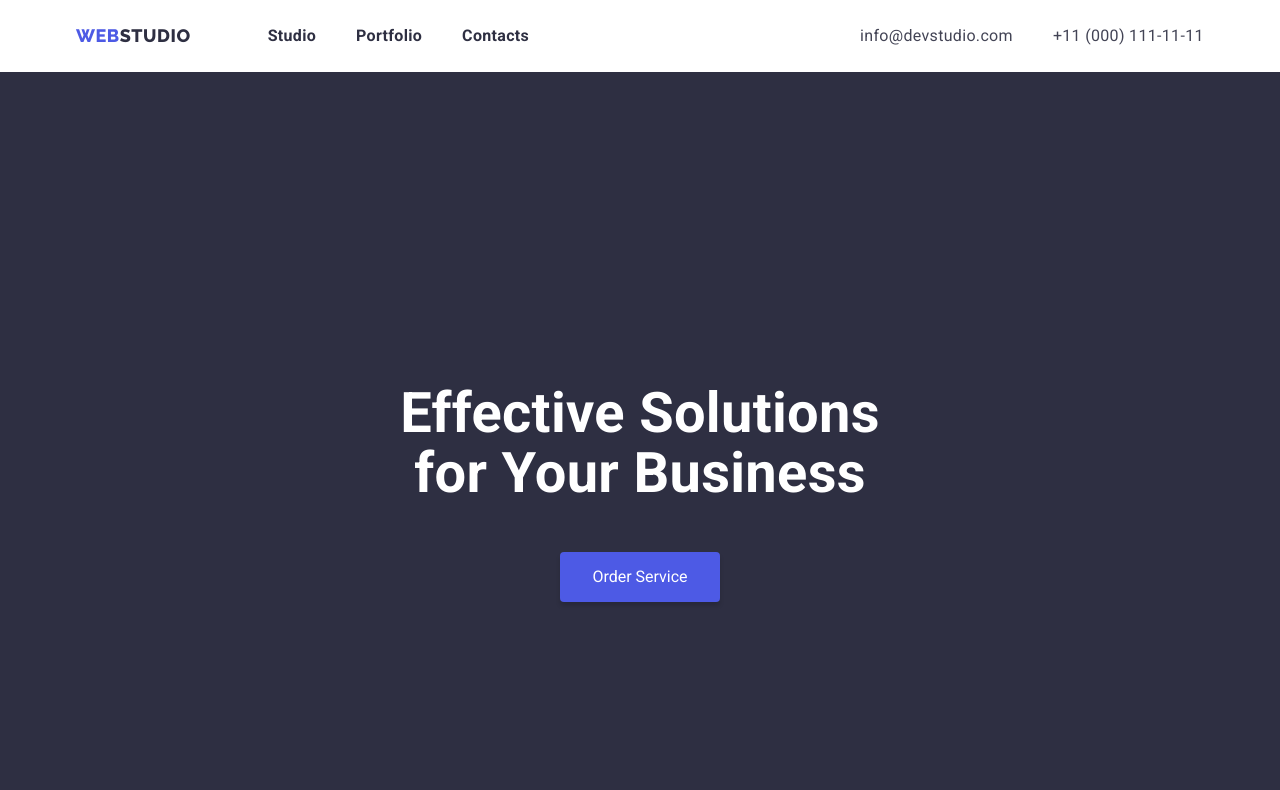
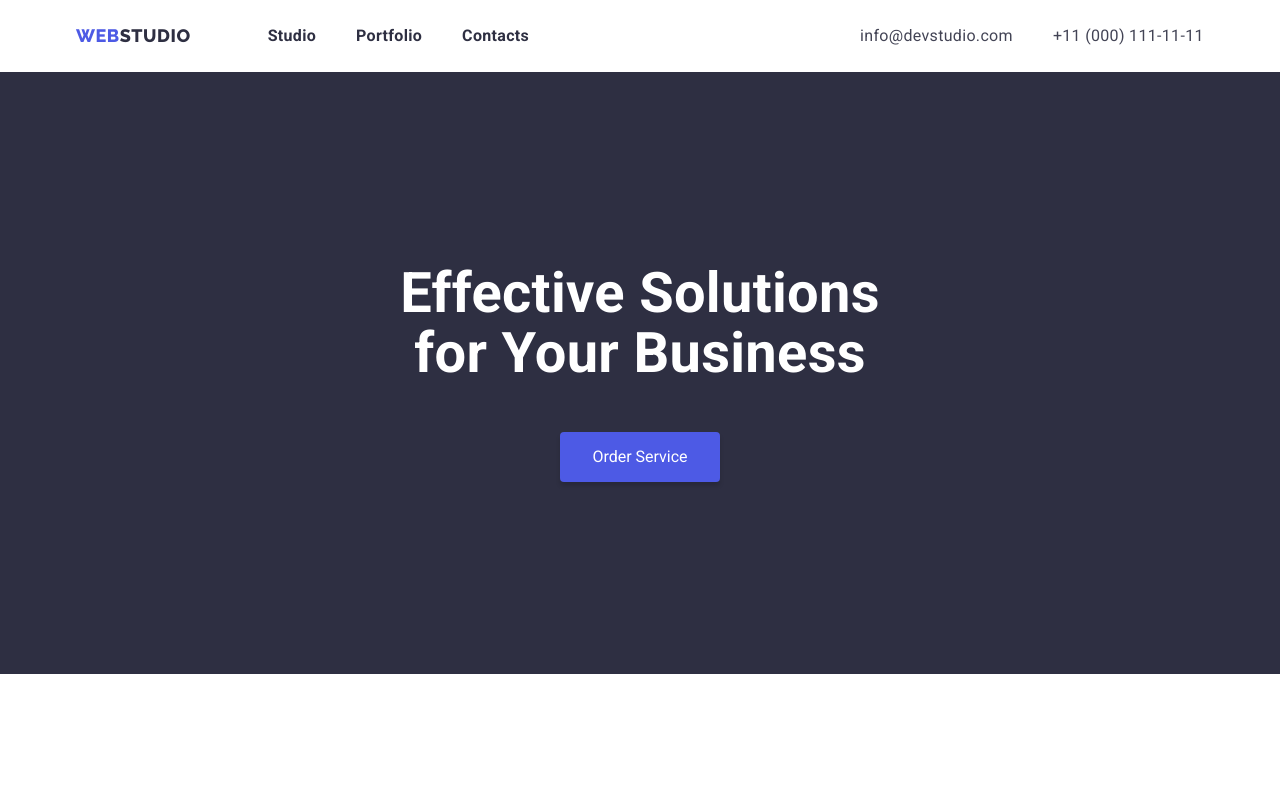
Before and after one commit to Promart1/goit-markup-hw-03, a plain HTML site: page index.html in a window 1280 px wide. Shown: the top 790 px of the page. Drawn offline with nearby package versions, Linux system fonts and the light colour scheme.

Commit message:
for check

```diff
--- a/css/style.css
+++ b/css/style.css
@@ -164,12 +164,13 @@ line-height: 1.5;
 /*==================================hero============*/
 
 .hero-section {
+    padding-top: 192px;
+    padding-bottom: 192px;
     background-color: var(--footer-background-color);
 }
 
 .hero-container {
-    padding-top: 192px;
-    padding-bottom: 192px;
+
 }
 
 .hero-title {
--- a/index.html
+++ b/index.html
@@ -31,7 +31,7 @@
 
      </header>
 <main>
-      <section class=" section hero-section">
+      <section class=" hero-section">
         <div class="container hero-container">
             <h1 class="hero-title">Effective Solutions for Your Business</h1>
             <button class="button-hero" type="button">Order Service</button>
```
